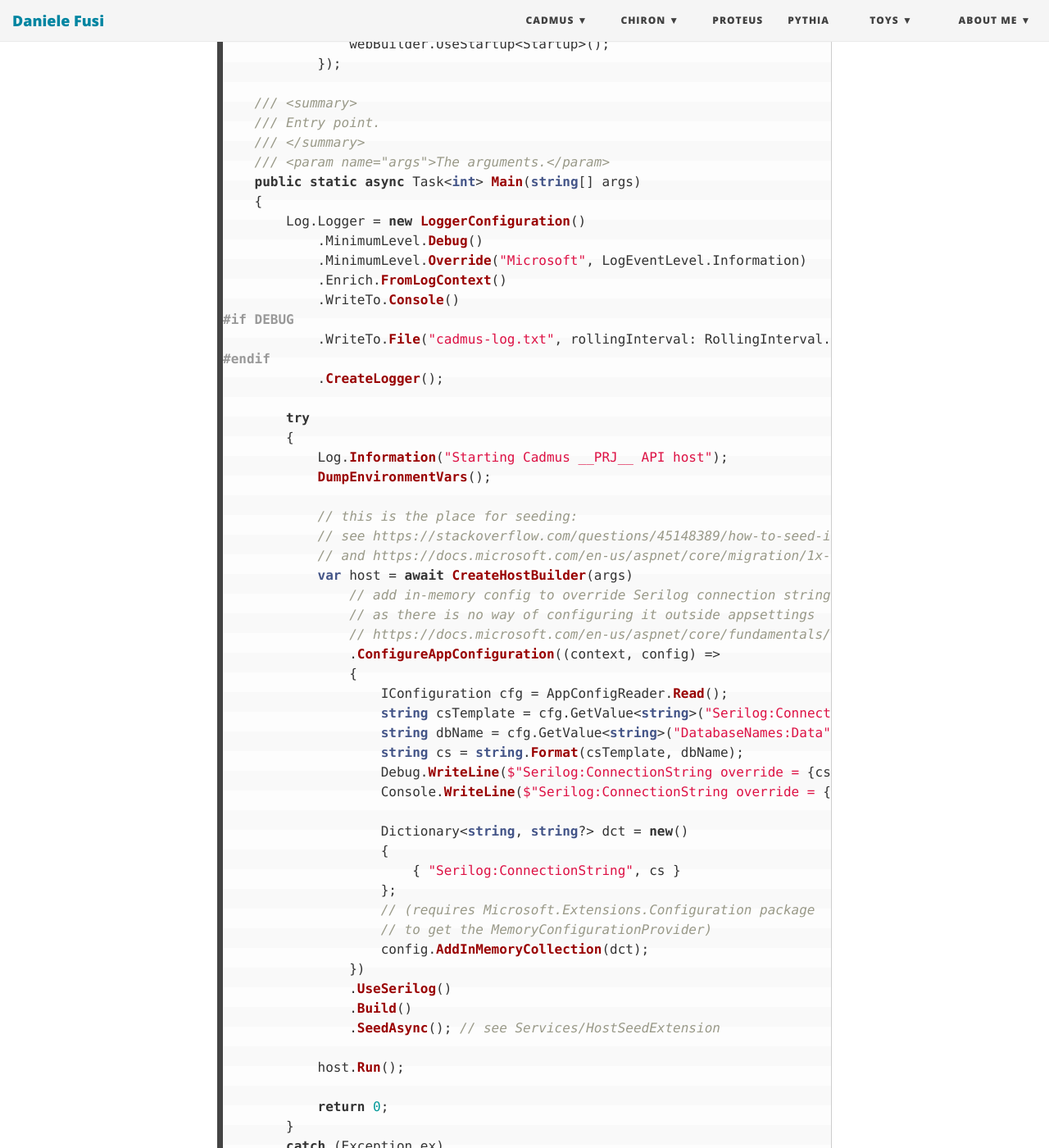
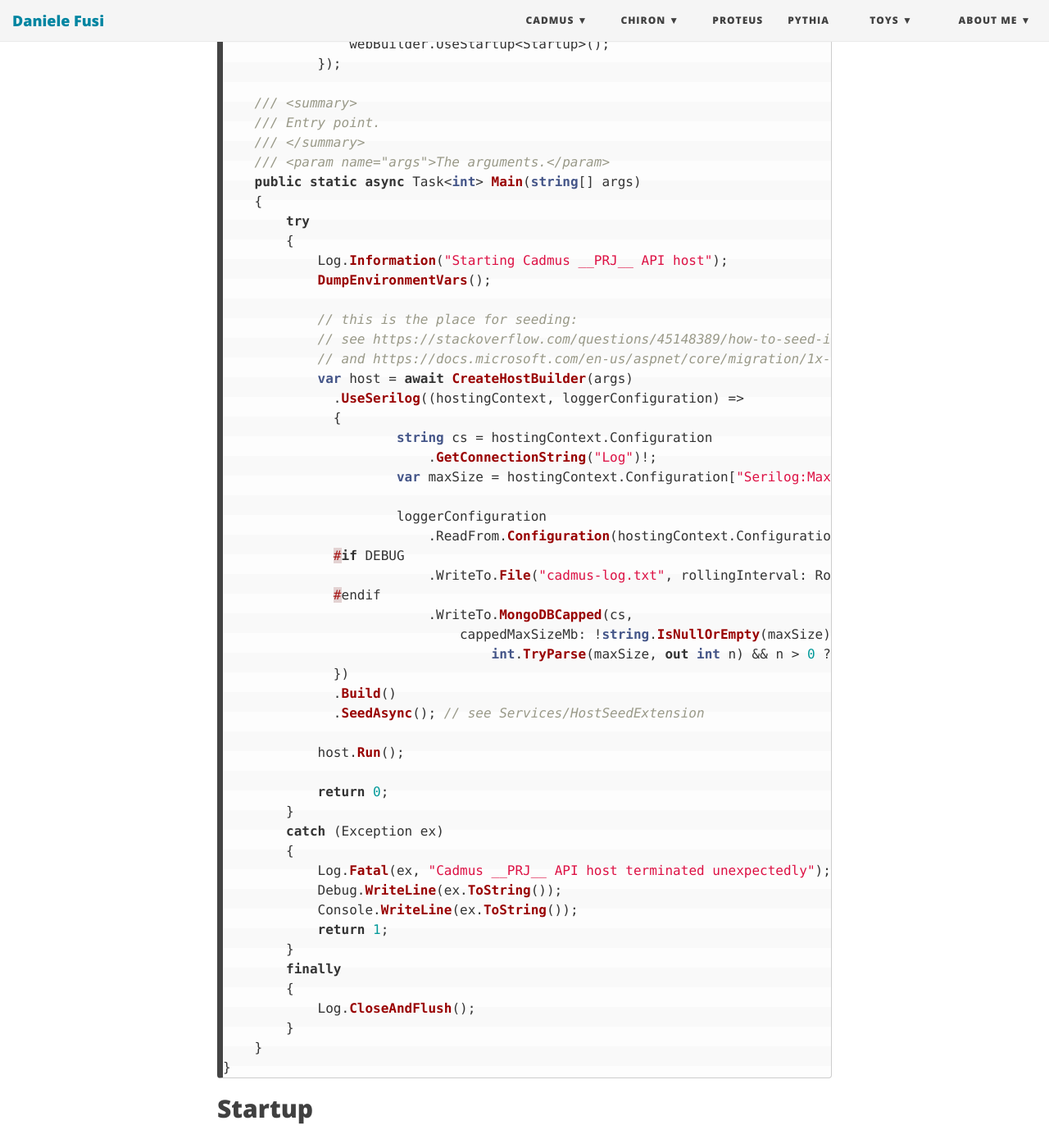
Before and after one commit to Myrmex/overview, a Jekyll site: the page built from cadmus/dev/backend/api.md, in a window 1280 px wide and 1400 px high, scrolled down 5701 px. Shown: the whole window at 82% size. Built offline with Jekyll 4.4.1, drawn with Linux system fonts in a browser that asks for light colours; nearby versions of some CDN libraries; some of the changed text lies outside the part shown.

Commit message:
Update api.md

```diff
--- a/cadmus/dev/backend/api.md
+++ b/cadmus/dev/backend/api.md
@@ -92,14 +92,14 @@ Add these settings to `appsettings.json` (replace `__PRJ__` with your project's
   "AllowedHosts": "*",
   "ConnectionStrings": {
     "Default": "mongodb://localhost:27017/{0}",
-    "Index": "Server=localhost;Database={0};Uid=root;Pwd=mysql;"
+    "Index": "Server=localhost;Database={0};Uid=root;Pwd=mysql;",
+    "Log": "mongodb://localhost:27017/cadmus-__PRJ__-log",
   },
   "DatabaseNames": {
     "Auth": "cadmus-__PRJ__-auth",
     "Data": "cadmus-__PRJ__"
   },
   "Serilog": {
-    "ConnectionString": "mongodb://localhost:27017/{0}-log",
     "MaxMbSize": 10,
     "TableName": "Logs",
     "MinimumLevel": {
@@ -220,16 +220,6 @@ public static class Program
     /// <param name="args">The arguments.</param>
     public static async Task<int> Main(string[] args)
     {
-        Log.Logger = new LoggerConfiguration()
-            .MinimumLevel.Debug()
-            .MinimumLevel.Override("Microsoft", LogEventLevel.Information)
-            .Enrich.FromLogContext()
-            .WriteTo.Console()
-#if DEBUG
-            .WriteTo.File("cadmus-log.txt", rollingInterval: RollingInterval.Day)
-#endif
-            .CreateLogger();
-
         try
         {
             Log.Information("Starting Cadmus __PRJ__ API host");
@@ -239,29 +229,23 @@ public static class Program
             // see https://stackoverflow.com/questions/45148389/how-to-seed-in-entity-framework-core-2
             // and https://docs.microsoft.com/en-us/aspnet/core/migration/1x-to-2x/?view=aspnetcore-2.1#move-database-initialization-code
             var host = await CreateHostBuilder(args)
-                // add in-memory config to override Serilog connection string
-                // as there is no way of configuring it outside appsettings
-                // https://docs.microsoft.com/en-us/aspnet/core/fundamentals/configuration/?view=aspnetcore-5.0#in-memory-provider-and-binding-to-a-poco-class
-                .ConfigureAppConfiguration((context, config) =>
-                {
-                    IConfiguration cfg = AppConfigReader.Read();
-                    string csTemplate = cfg.GetValue<string>("Serilog:ConnectionString")!;
-                    string dbName = cfg.GetValue<string>("DatabaseNames:Data")!;
-                    string cs = string.Format(csTemplate, dbName);
-                    Debug.WriteLine($"Serilog:ConnectionString override = {cs}");
-                    Console.WriteLine($"Serilog:ConnectionString override = {cs}");
+              .UseSerilog((hostingContext, loggerConfiguration) =>
+              {
+                      string cs = hostingContext.Configuration
+                          .GetConnectionString("Log")!;
+                      var maxSize = hostingContext.Configuration["Serilog:MaxMbSize"];
 
-                    Dictionary<string, string?> dct = new()
-                    {
-                        { "Serilog:ConnectionString", cs }
-                    };
-                    // (requires Microsoft.Extensions.Configuration package
-                    // to get the MemoryConfigurationProvider)
-                    config.AddInMemoryCollection(dct);
-                })
-                .UseSerilog()
-                .Build()
-                .SeedAsync(); // see Services/HostSeedExtension
+                      loggerConfiguration
+                          .ReadFrom.Configuration(hostingContext.Configuration)
+              #if DEBUG
+                          .WriteTo.File("cadmus-log.txt", rollingInterval: RollingInterval.Day)
+              #endif
+                          .WriteTo.MongoDBCapped(cs,
+                              cappedMaxSizeMb: !string.IsNullOrEmpty(maxSize) &&
+                                  int.TryParse(maxSize, out int n) && n > 0 ? n : 10);
+              })
+              .Build()
+              .SeedAsync(); // see Services/HostSeedExtension
 
             host.Run();
 
@@ -299,8 +283,6 @@ using AspNetCore.Identity.Mongo;
 using IConfiguration = Microsoft.Extensions.Configuration.IConfiguration;
 using System.Reflection;
 using Serilog;
-using Serilog.Events;
-using Serilog.Exceptions;
 using Cadmus.Core;
 using Cadmus.Seed;
 using Cadmus.Core.Config;
@@ -514,21 +496,19 @@ public sealed class Startup
         }
 
         // get profile source
-        Serilog.ILogger? logger = provider.GetService<Serilog.ILogger>();
+        ILogger<Startup>? logger = provider.GetService<ILogger<Startup>>();
         IHostEnvironment env = provider.GetService<IHostEnvironment>()!;
         string path = Path.Combine(env.ContentRootPath,
             "wwwroot", "preview-profile.json");
         if (!File.Exists(path))
         {
-            Console.WriteLine($"Preview profile expected at {path} not found");
-            logger?.Error($"Preview profile expected at {path} not found");
+            logger?.LogError("Preview profile expected at {path} not found", path);
             return new CadmusPreviewer(factoryProvider.GetFactory("{}"),
                 repository);
         }
 
         // load profile
-        Console.WriteLine($"Loading preview profile from {path}...");
-        logger?.Information($"Loading preview profile from {path}...");
+        logger?.LogInformation("Loading preview profile from {path}...", path);
         string profile;
         using (StreamReader reader = new(new FileStream(
             path, FileMode.Open, FileAccess.Read, FileShare.Read), Encoding.UTF8))
@@ -666,20 +646,6 @@ public sealed class Startup
 
         // swagger
         ConfigureSwaggerServices(services);
-
-        // serilog
-        // Install-Package Serilog.Exceptions Serilog.Sinks.MongoDB
-        // https://github.com/RehanSaeed/Serilog.Exceptions
-        string? maxSize = Configuration["Serilog:MaxMbSize"];
-        services.AddSingleton<Serilog.ILogger>(_ => new LoggerConfiguration()
-            .MinimumLevel.Information()
-            .MinimumLevel.Override("Microsoft", LogEventLevel.Warning)
-            .Enrich.WithExceptionDetails()
-            .WriteTo.Console()
-            .WriteTo.MongoDBCapped(Configuration["Serilog:ConnectionString"]!,
-                cappedMaxSizeMb: !string.IsNullOrEmpty(maxSize) &&
-                    int.TryParse(maxSize, out int n) && n > 0 ? n : 10)
-                .CreateLogger());
     }
 
     /// <summary>
```
